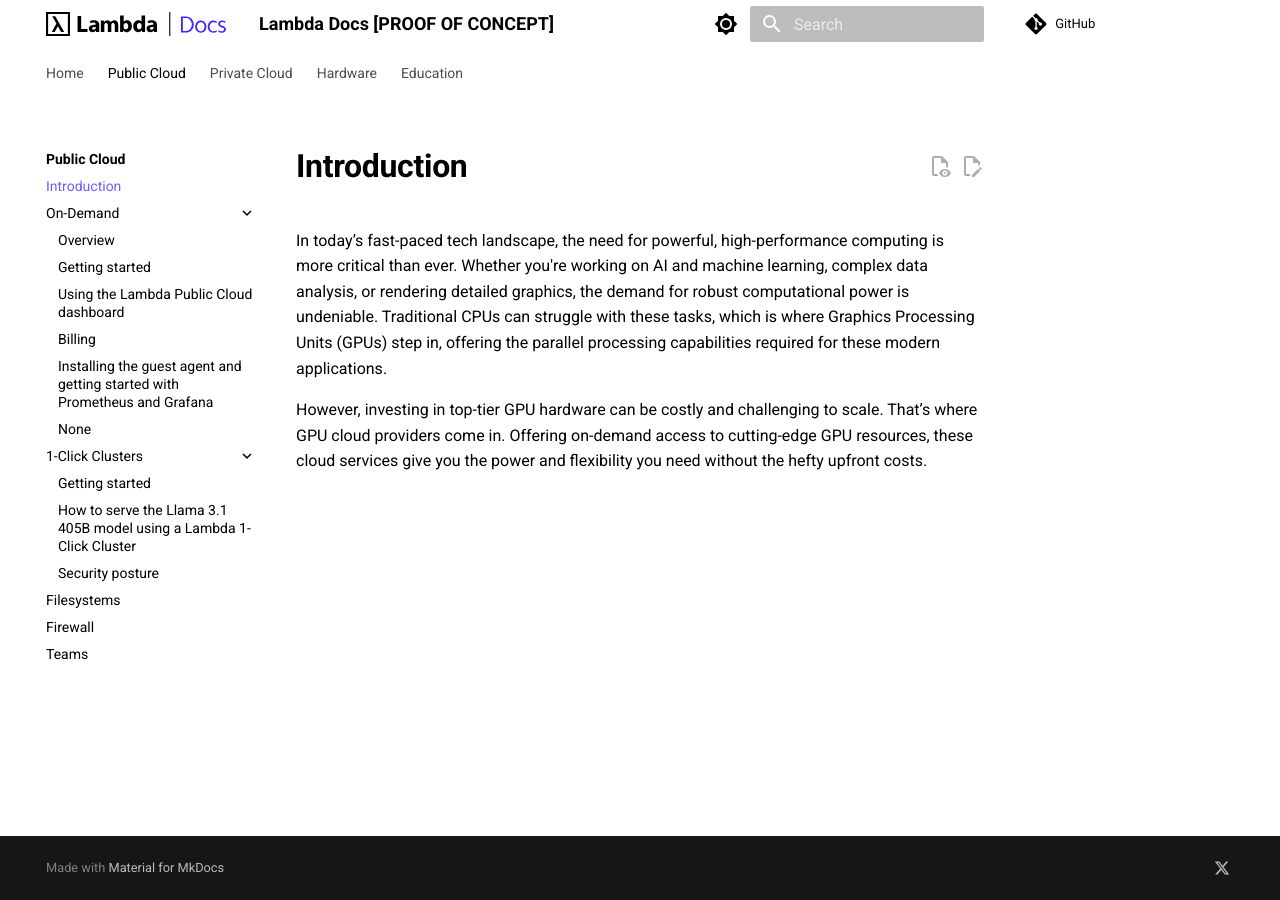
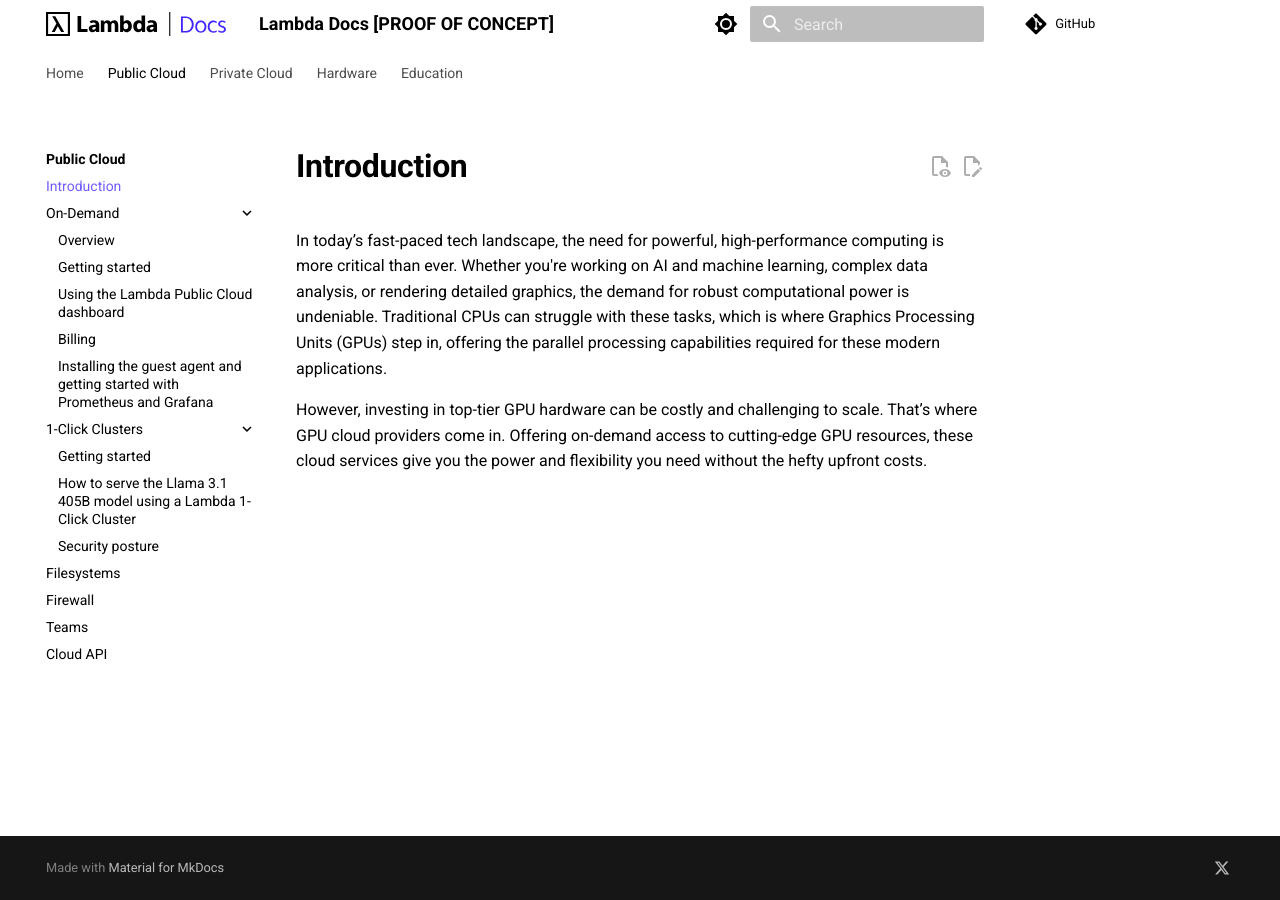
Before and after one commit to cbrownstein-lambda/lambda-docs-mkdocs, an MkDocs documentation site: the page built from docs/public-cloud/index.md, in a window 1280 px wide. Built offline with MkDocs 1.6.1 and Material for MkDocs 9.7.7, drawn with Linux system fonts in a browser that asks for light colours; a script that is not in the unit is left out; comment, search, counter and statistics services are not loaded.

Commit message:
Update cloud-api.md location in mkdocs.yml

```diff
--- a/mkdocs.yml
+++ b/mkdocs.yml
@@ -39,7 +39,6 @@
       - public-cloud/on-demand/dashboard.md
       - public-cloud/on-demand/billing.md
       - public-cloud/on-demand/guest-agent.md
-      - public-cloud/on-demand/cloud-api.md
     - 1-Click Clusters:
       - public-cloud/1-click-clusters/getting-started.md
       - public-cloud/1-click-clusters/serving-llama-3_1-405b.md
@@ -47,6 +46,7 @@
     - public-cloud/filesystems.md
     - public-cloud/firewalls.md
     - public-cloud/teams.md
+    - public-cloud/cloud-api.md
   - Private Cloud:
       - private-cloud/index.md
   - Hardware:
```
